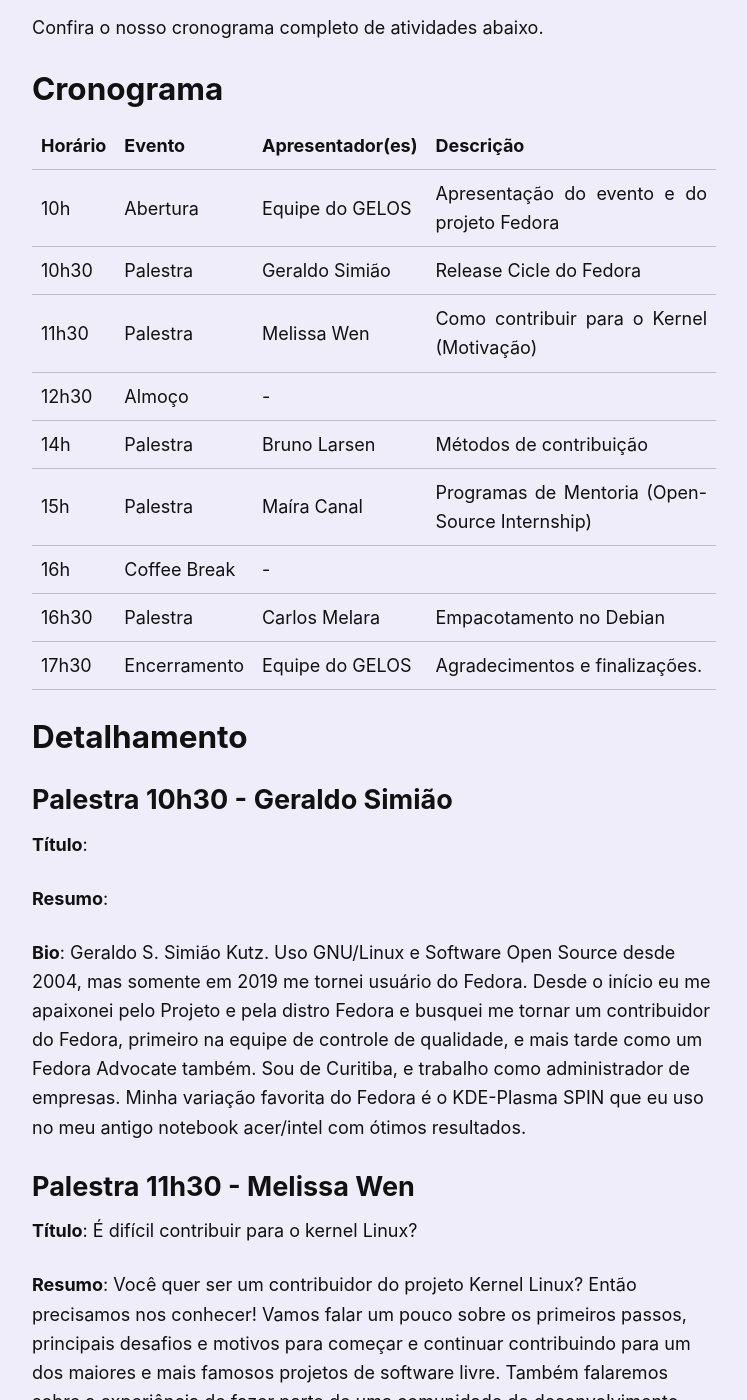
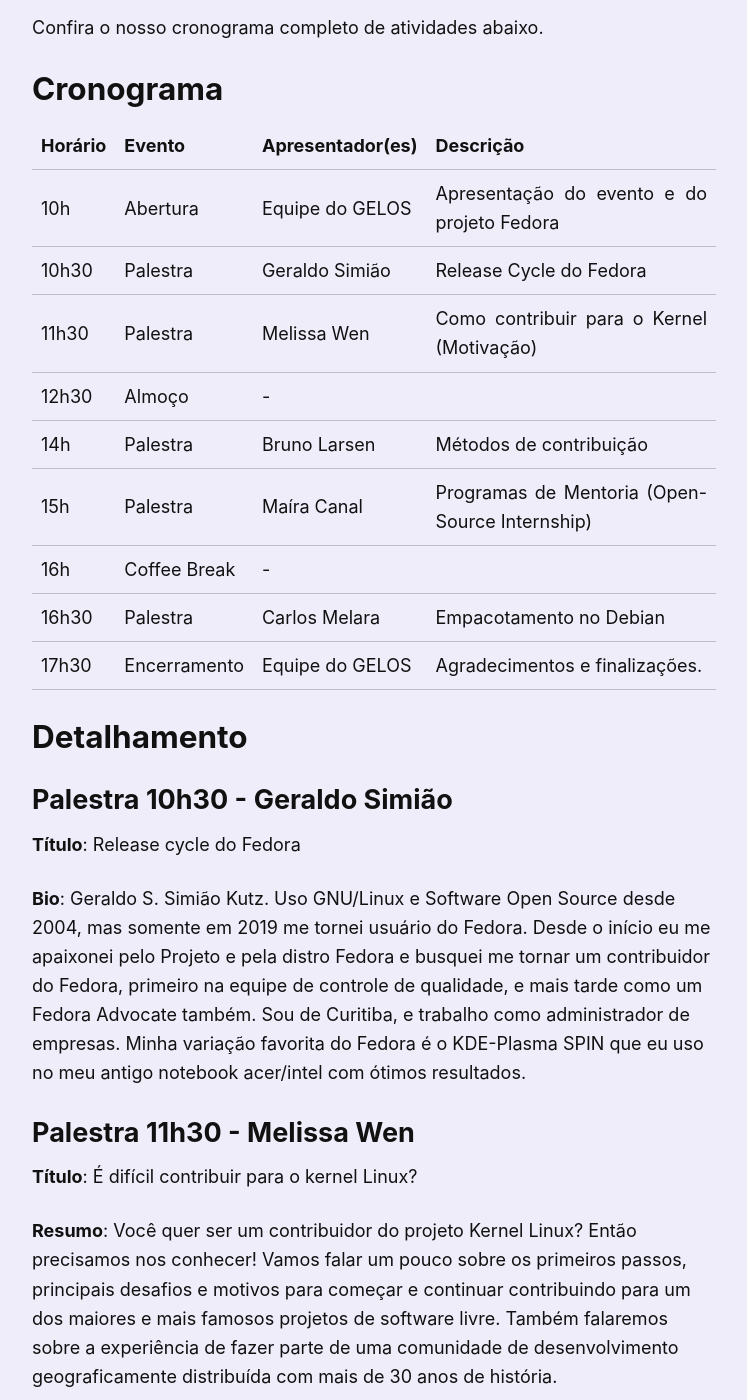
Before and after one commit to gelos-icmc/site, a Jekyll site: the page built from _main/_posts/2022-10-10-fedora-release-party.md, in a window 1280 px wide and 1400 px high, scrolled down 1321 px. Shown: the whole window, without its empty margins (266-1013 px from the left). Built offline with Jekyll 4.4.1, drawn with Linux system fonts in a browser that asks for light colours.

Commit message:
posts/fedora: retirar itens vazios
cicle -> cycle

```diff
--- a/_main/_posts/2022-10-10-fedora-release-party.md
+++ b/_main/_posts/2022-10-10-fedora-release-party.md
@@ -24,7 +24,7 @@ Confira o nosso cronograma completo de atividades abaixo.
 | Horário | Evento       | Apresentador(es) | Descrição                                      |
 |---------|--------------|------------------|------------------------------------------------|
 | 10h     | Abertura     | Equipe do GELOS  | Apresentação do evento e do projeto Fedora     |
-| 10h30   | Palestra     | Geraldo Simião   | Release Cicle do Fedora                        |
+| 10h30   | Palestra     | Geraldo Simião   | Release Cycle do Fedora                        |
 | 11h30   | Palestra     | Melissa Wen      | Como contribuir para o Kernel (Motivação)      |
 | 12h30   | Almoço       | -                |                                                |
 | 14h     | Palestra     | Bruno Larsen     | Métodos de contribuição                        |
@@ -37,41 +37,37 @@ Confira o nosso cronograma completo de atividades abaixo.
 
 ### Palestra 10h30 - Geraldo Simião
 
-**Título**\:
+**Título**: Release cycle do Fedora
 
-**Resumo**\:
-
-**Bio**\: Geraldo S. Simião Kutz. Uso GNU/Linux e Software Open Source desde 2004, mas somente em 2019 me tornei usuário do Fedora. Desde o início eu me apaixonei pelo Projeto e pela distro Fedora e busquei me tornar um contribuidor do Fedora, primeiro na equipe de controle de qualidade, e mais tarde como um Fedora Advocate também. Sou de Curitiba, e trabalho como administrador de empresas. Minha variação favorita do Fedora é o KDE-Plasma SPIN que eu uso no meu antigo notebook acer/intel com ótimos resultados.
+**Bio**: Geraldo S. Simião Kutz. Uso GNU/Linux e Software Open Source desde 2004, mas somente em 2019 me tornei usuário do Fedora. Desde o início eu me apaixonei pelo Projeto e pela distro Fedora e busquei me tornar um contribuidor do Fedora, primeiro na equipe de controle de qualidade, e mais tarde como um Fedora Advocate também. Sou de Curitiba, e trabalho como administrador de empresas. Minha variação favorita do Fedora é o KDE-Plasma SPIN que eu uso no meu antigo notebook acer/intel com ótimos resultados.
 
 ### Palestra 11h30 - Melissa Wen
 
-**Título**\: É difícil contribuir para o kernel Linux?
+**Título**: É difícil contribuir para o kernel Linux?
 
-**Resumo**\: Você quer ser um contribuidor do projeto Kernel Linux? Então precisamos nos conhecer! Vamos falar um pouco sobre os primeiros passos, principais desafios e motivos para começar e continuar contribuindo para um dos maiores e mais famosos projetos de software livre. Também falaremos sobre a experiência de fazer parte de uma comunidade de desenvolvimento geograficamente distribuída com mais de 30 anos de história.
+**Resumo**: Você quer ser um contribuidor do projeto Kernel Linux? Então precisamos nos conhecer! Vamos falar um pouco sobre os primeiros passos, principais desafios e motivos para começar e continuar contribuindo para um dos maiores e mais famosos projetos de software livre. Também falaremos sobre a experiência de fazer parte de uma comunidade de desenvolvimento geograficamente distribuída com mais de 30 anos de história.
 
-**Bio**\: Melissa Wen é desenvolvedora do kernel Linux na Igalia, onde desenvolve drivers de GPU para o subsistema DRM. Tem bacharelado em Ciências da Computação pela UFBA, onde foi professora substituta, e mestrado na mesma área pelo IME-USP, investigando ecossistemas de software livre e suas comunidades. Há mais de 10 anos ela trabalha com tecnologias livres e, além de códigos e pesquisa, ela contribui para projetos de software livre com mentoria, documentação e manutenção de drivers de GPU.
+**Bio**: Melissa Wen é desenvolvedora do kernel Linux na Igalia, onde desenvolve drivers de GPU para o subsistema DRM. Tem bacharelado em Ciências da Computação pela UFBA, onde foi professora substituta, e mestrado na mesma área pelo IME-USP, investigando ecossistemas de software livre e suas comunidades. Há mais de 10 anos ela trabalha com tecnologias livres e, além de códigos e pesquisa, ela contribui para projetos de software livre com mentoria, documentação e manutenção de drivers de GPU.
 
 ### Palestra 14h - Bruno (Flango) Larsen
 
-**Título**\: Minha primeira contribuição - desmistificando as primeiras contribuições para projetos open source bem estabelecidos
+**Título**: Minha primeira contribuição - desmistificando as primeiras contribuições para projetos open source bem estabelecidos
 
-**Resumo**\: Uma palestra mostrando como é facil começar a contribuir para projetos, mesmo que sejam grandes como GCC, GDB ou OpenSSL. A palestra passa por as diversas maneiras de fazer contribuições, os "erros" que eu cometi e o que as comunidades fazem para tentar receber novos contribuidores de braços abertos.
+**Resumo**: Uma palestra mostrando como é facil começar a contribuir para projetos, mesmo que sejam grandes como GCC, GDB ou OpenSSL. A palestra passa por as diversas maneiras de fazer contribuições, os "erros" que eu cometi e o que as comunidades fazem para tentar receber novos contribuidores de braços abertos.
 
-**Bio**\: Bruno (Flango) Larsen eh um engenheiro de software contratado pela Red Hat para desenvolver GDB.
+**Bio**: Bruno (Flango) Larsen eh um engenheiro de software contratado pela Red Hat para desenvolver GDB.
 
 ### Palestra 15h - Maíra Canal
 
-**Título**\: Como iniciar uma carreira em software livre?
+**Título**: Como iniciar uma carreira em software livre?
 
-**Resumo**\:
-
-**Bio**\: Estudante de Engenharia de Computação na EESC desde 2020, gasta grande parte do seu tempo livre empacotando pacotes para Fedora e evangelizando o software livre. Fã de programação de baixo nível, contribui frequentemente para o Kernel Linux, principalmente, para o subsistema de Graphics. Além da graduação, participou de programas de mentoria como o Google Summer of Code pela X.Org Foundation, escrevendo testes unitários para placas gráficas da AMD. Atualmente, é parte do Igalia Coding Experience, onde continua trabalhando com Graphics para a Raspberry Pi 4.
+**Bio**: Estudante de Engenharia de Computação na EESC desde 2020, gasta grande parte do seu tempo livre empacotando pacotes para Fedora e evangelizando o software livre. Fã de programação de baixo nível, contribui frequentemente para o Kernel Linux, principalmente, para o subsistema de Graphics. Além da graduação, participou de programas de mentoria como o Google Summer of Code pela X.Org Foundation, escrevendo testes unitários para placas gráficas da AMD. Atualmente, é parte do Igalia Coding Experience, onde continua trabalhando com Graphics para a Raspberry Pi 4.
 
 ### Palestra 16h30 - Carlos (Charles) Melara
 
-**Título**\: O ~~Fedora~~ Debian e as minhas contribuições - tradução, divulgação e empacotamento
+**Título**: O ~~Fedora~~ Debian e as minhas contribuições - tradução, divulgação e empacotamento
 
-**Resumo**\: O que é uma distribuição? Quais distros existem? Qual a melhor distro? E a pior? Como posso contribuir? E o que ~~eu~~ nós ganhamos com isso? Se você também tem essas mesmas dúvidas, temos que conversar. A ideia é resolver, de uma vez por todas, essas e outras dúvidas como:
+**Resumo**: O que é uma distribuição? Quais distros existem? Qual a melhor distro? E a pior? Como posso contribuir? E o que ~~eu~~ nós ganhamos com isso? Se você também tem essas mesmas dúvidas, temos que conversar. A ideia é resolver, de uma vez por todas, essas e outras dúvidas como:
 
 * vim ou emacs?
 * Espaços ou tabulação?
@@ -80,4 +76,4 @@ Confira o nosso cronograma completo de atividades abaixo.
 * Qual a resposta sobre a vida, o universo e tudo mais?
 * Etc XD
 
-**Bio**\: Carlos, ou melhor, Charles é graduando em Engenharia de Computação pela USP São Carlos. Foi na universidade que teve seu primeiro contato com distros GNU/Linux, e passou a usar Debian em 2017 graças à Semcomp. Desde então, tem contribuído para diversos projetos de software livre, especialmente para o Debian. Neste, trabalha com tradução, divulgação e empacotamento. Em 2022, teve o prazer de participar da conferência anual do Debian, a Debconf, em Kosovo e de conhecer vários outros contribuidores.
+**Bio**: Carlos, ou melhor, Charles é graduando em Engenharia de Computação pela USP São Carlos. Foi na universidade que teve seu primeiro contato com distros GNU/Linux, e passou a usar Debian em 2017 graças à Semcomp. Desde então, tem contribuído para diversos projetos de software livre, especialmente para o Debian. Neste, trabalha com tradução, divulgação e empacotamento. Em 2022, teve o prazer de participar da conferência anual do Debian, a Debconf, em Kosovo e de conhecer vários outros contribuidores.
```
